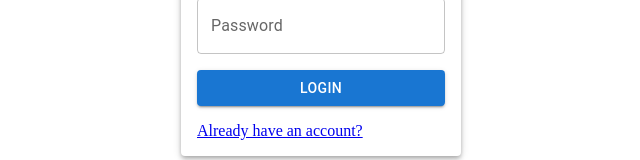
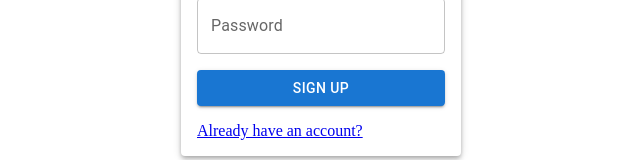
Before and after one commit to mrkelder/posts-board, a Next.js app: page /signup in a window 1280 px wide. Shown: the part 391-551 px from the top of the page, without its empty margins (319-959 px from the left). Built offline with nearby package versions, Linux system fonts and the light colour scheme.

Commit message:
fix: replaced sign up submit button's text

```diff
--- a/src/pages/signup.tsx
+++ b/src/pages/signup.tsx
@@ -20,7 +20,7 @@ export default function Signup() {
             </Typography>
             <TextField label="Username" />
             <TextField label="Password" />
-            <Button variant="contained">Login</Button>
+            <Button variant="contained">Sign Up</Button>
             <Link href="/login">Already have an account?</Link>
           </Stack>
         </Paper>
```
